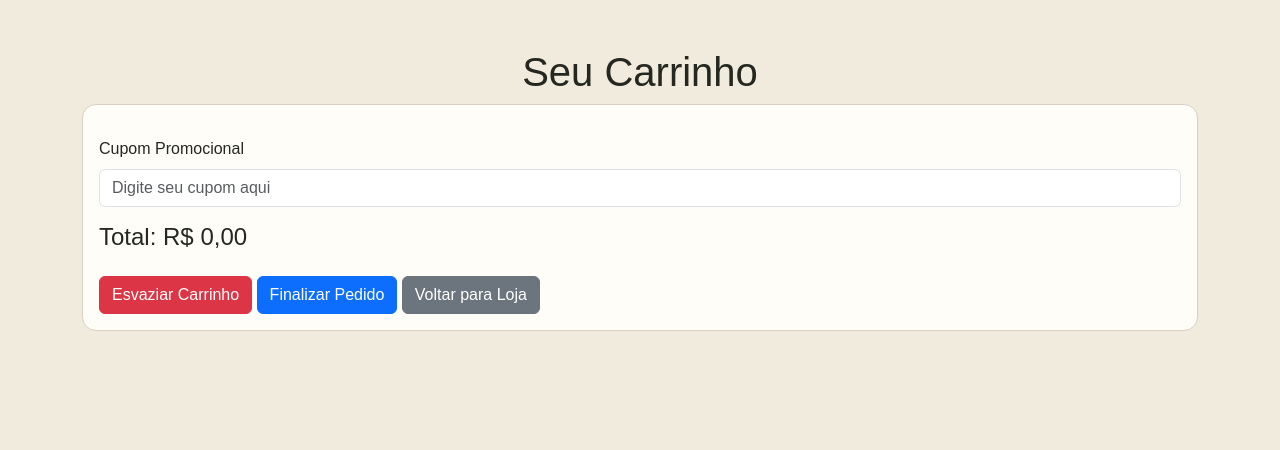
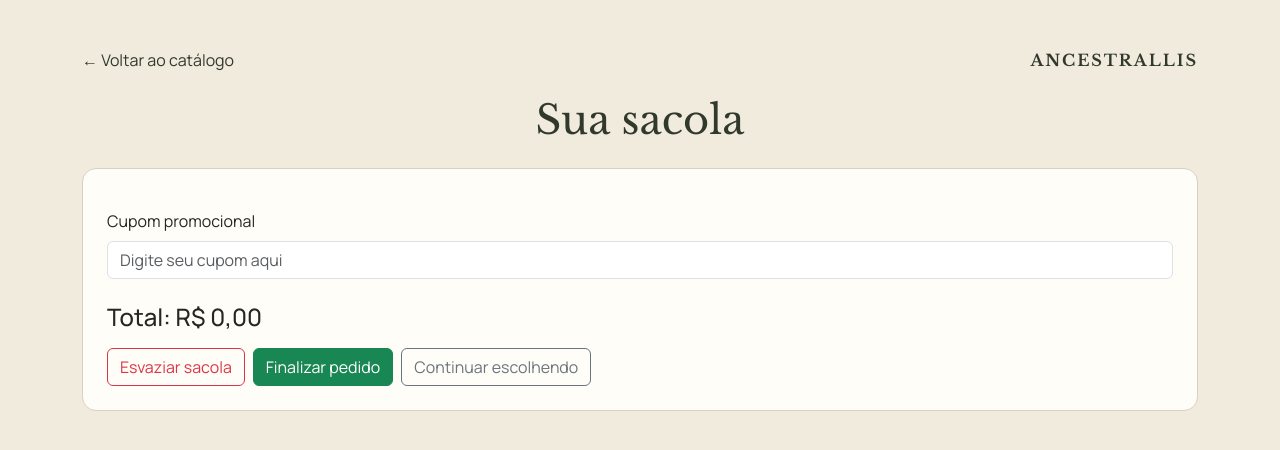
Before and after one commit to isacustodio/ancestrallis, a website: page carrinho.html in a window 1280 px wide. Drawn offline with nearby package versions, Linux system fonts and the light colour scheme.

Commit message:
Atualiza sacola para novo catálogo

```diff
--- a/carrinho.html
+++ b/carrinho.html
@@ -3,30 +3,36 @@
 <head>
   <meta charset="UTF-8">
   <meta name="viewport" content="width=device-width, initial-scale=1.0">
-    <title>Carrinho - Ancestrallis</title>
+  <meta http-equiv="Cache-Control" content="no-cache, no-store, must-revalidate">
+  <title>Sacola | Ancestrallis</title>
   <link href="https://cdn.jsdelivr.net/npm/bootstrap@5.3.0/dist/css/bootstrap.min.css" rel="stylesheet">
   <link rel="stylesheet" href="https://cdn.jsdelivr.net/npm/bootstrap-icons/font/bootstrap-icons.css">
-    <link rel="stylesheet" href="./styles.css">
-    <script src="https://cdn.jsdelivr.net/npm/bootstrap@5.3.0/dist/js/bootstrap.bundle.min.js"></script>
+  <link rel="preconnect" href="https://fonts.googleapis.com">
+  <link rel="preconnect" href="https://fonts.gstatic.com" crossorigin>
+  <link href="https://fonts.googleapis.com/css2?family=Libre+Baskerville:wght@400;700&family=Manrope:wght@400;500;600;700&display=swap" rel="stylesheet">
+  <link rel="stylesheet" href="./styles.css?v=20260914-3">
 </head>
 <body>
-    <div class="container mt-5">
-        <h1 class="text-center">Seu Carrinho</h1>
-        <div class="cart-container p-3">
-            <ul id="cart" class="list-group">
-                <!-- Itens do carrinho serão listados aqui -->
-            </ul>
+  <div class="container mt-5 mb-5">
+    <div class="d-flex justify-content-between align-items-center mb-4">
+      <a href="index.html" class="text-decoration-none" style="color:#31392C">← Voltar ao catálogo</a>
+      <strong style="font-family:'Libre Baskerville',serif;letter-spacing:.12em;color:#31392C">ANCESTRALLIS</strong>
+    </div>
+    <h1 class="text-center mb-4" style="font-family:'Libre Baskerville',serif;color:#31392C">Sua sacola</h1>
+    <div class="cart-container p-3 p-md-4">
+      <ul id="cart" class="list-group"></ul>
       <div class="mt-3">
-                <label for="coupon-code" class="form-label">Cupom Promocional</label>
+        <label for="coupon-code" class="form-label">Cupom promocional</label>
         <input type="text" id="coupon-code" class="form-control" placeholder="Digite seu cupom aqui">
       </div>
-            <h4 class="mt-3">Total: R$ <span id="total-price">0.00</span></h4>
-            <button class="btn btn-danger mt-3" onclick="clearCart()">Esvaziar Carrinho</button>
-            <button class="btn btn-primary mt-3" onclick="sendOrder()">Finalizar Pedido</button>
-            <a href="index.html" class="btn btn-secondary mt-3">Voltar para Loja</a>
+      <h4 class="mt-4">Total: R$ <span id="total-price">0,00</span></h4>
+      <div class="d-flex flex-wrap gap-2 mt-3">
+        <button class="btn btn-outline-danger" onclick="clearCart()">Esvaziar sacola</button>
+        <button class="btn btn-success" onclick="sendOrder()">Finalizar pedido</button>
+        <a href="index.html" class="btn btn-outline-secondary">Continuar escolhendo</a>
       </div>
     </div>
-
-    <script src="./script.js"></script>
+  </div>
+  <script src="./script.js?v=20260914-3"></script>
 </body>
 </html>
```
Lines whose indentation alone changed are shown as unchanged.
